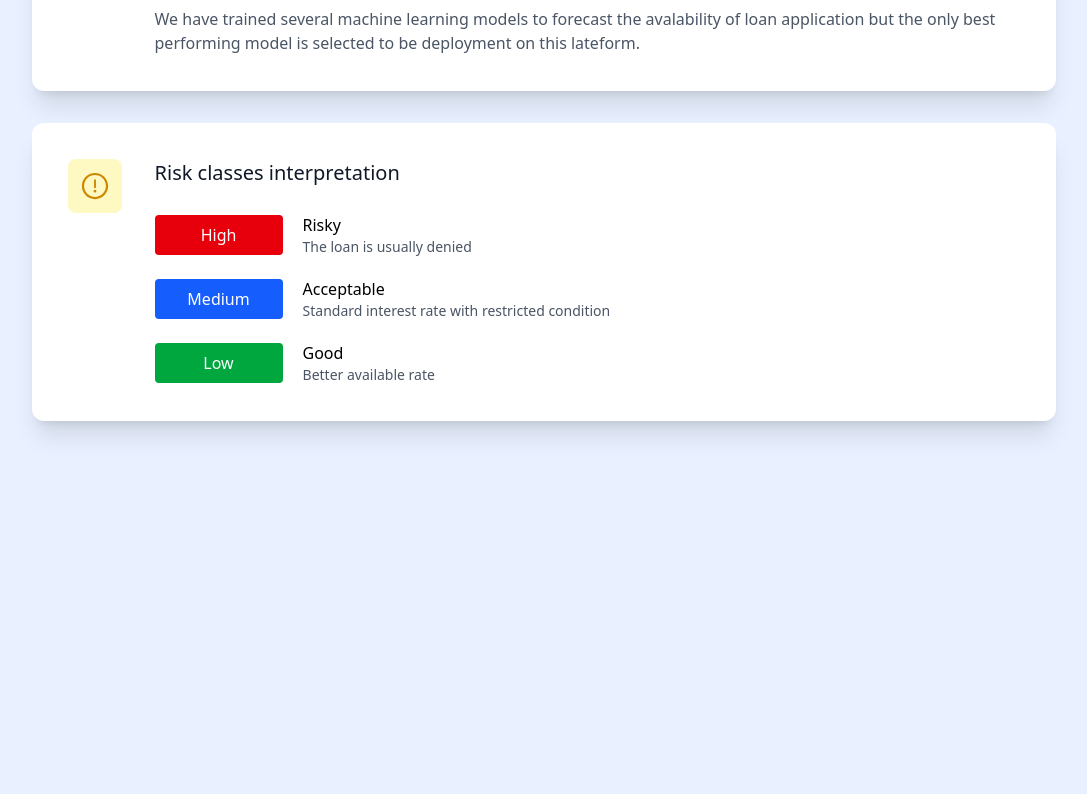
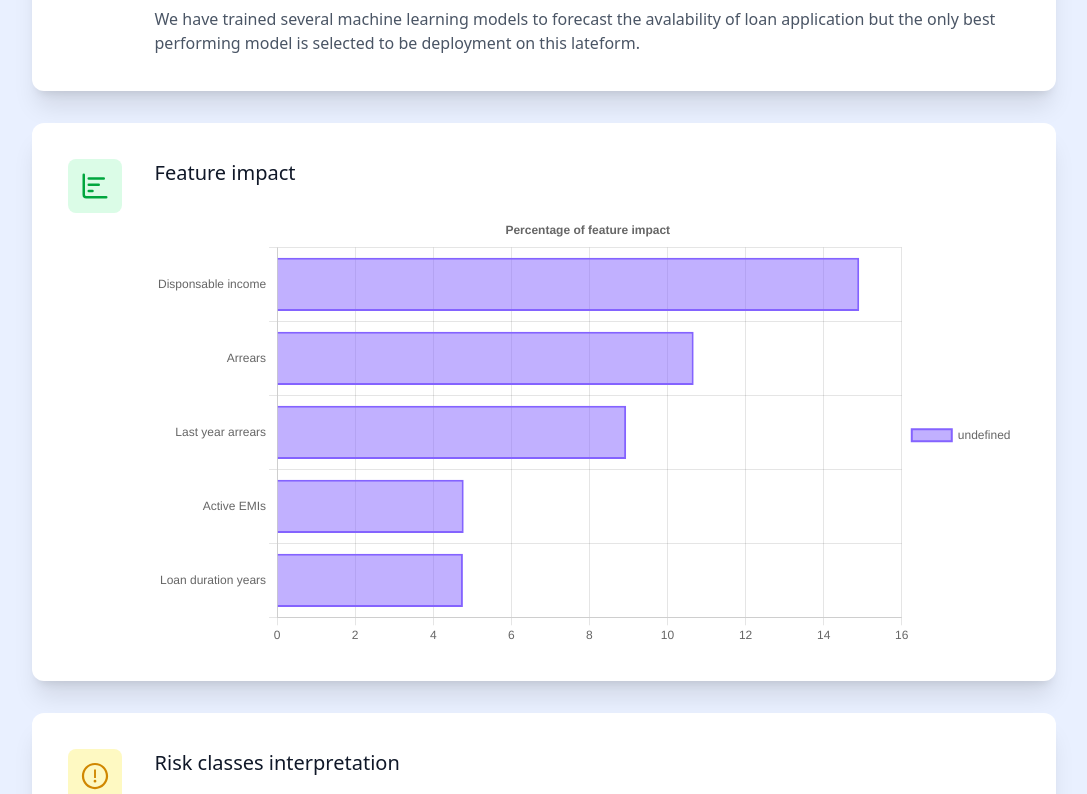
Before and after one commit to Nick-Kevin/credit-scoring-prediction-frontend, a React (Vite) app: page /about in a window 1280 px wide. Shown: the part 520-1314 px from the top of the page, without its empty margins (96-1183 px from the left). Before the commit the page ends 1005 px from the top, so only its background shows below. Built offline with nearby package versions, Linux system fonts and the light colour scheme.

Commit message:
update-3 : about page - feature impact

```diff
--- /dev/null
+++ b/src/components/FeatureChart.tsx
@@ -0,0 +1,58 @@
+import {
+  Chart as ChartJS,
+  CategoryScale,
+  LinearScale,
+  BarElement,
+  Title,
+  Tooltip,
+  Legend,
+} from 'chart.js';
+import { Bar } from 'react-chartjs-2';
+
+ChartJS.register(
+  CategoryScale,
+  LinearScale,
+  BarElement,
+  Title,
+  Tooltip,
+  Legend
+);
+
+export const options = {
+  indexAxis: 'y' as const,
+  elements: {
+    bar: {
+      borderWidth: 2,
+    },
+  },
+  responsive: true,
+  plugins: {
+    legend: {
+      position: 'right' as const,
+    },
+    title: {
+      display: true,
+      text: 'Percentage of feature impact',
+    },
+  },
+};
+
+const labels = ['Disponsable income', 'Arrears', 'Last year arrears', 'Active EMIs', 'Loan duration years']
+const values = [14.91, 10.67, 8.94, 4.78, 4.76]
+
+export const data = {
+  labels,
+  datasets: [
+    {
+        data: values.map(value => value),
+        borderColor: 'rgb(132, 99, 255)',
+        backgroundColor: 'rgba(132, 99, 255, 0.5)'
+    }
+  ],
+};
+
+const FeatureChart = () => {
+    return <Bar options={options} data={data} />;
+}
+
+export default FeatureChart;
--- a/src/index.css
+++ b/src/index.css
@@ -49,6 +49,10 @@ body {
   @apply flex items-center gap-1.5 px-4 py-1.5 xl:py-2 rounded-lg;
 }
 
+.explanation-card {
+  @apply grid grid-cols-11 md:max-lg:gap-x-12 relative z-0 p-6 xl:p-9 shadow-xl bg-white dark:bg-gray-900 text-start rounded-xl mb-8;
+}
+
 @keyframes spin-close {
   to {
     transform: rotate(90deg);
--- a/src/pages/Explanation.tsx
+++ b/src/pages/Explanation.tsx
@@ -1,7 +1,9 @@
 import React from "react";
 import { LuBrain } from "react-icons/lu";
 import { LuTarget } from "react-icons/lu";
+import { LuChartBarDecreasing } from "react-icons/lu";
 import { AiOutlineExclamationCircle } from "react-icons/ai";
+import FeatureChart from "../components/FeatureChart";
 
 const Explanation: React.FC = () => {
     interface riskLevelItem {
@@ -34,7 +36,7 @@ const Explanation: React.FC = () => {
             content: "Better available rate",
             color: "bg-green-600"
         }
-    ]
+    ];
 
     return (
         <>
@@ -46,7 +48,7 @@ const Explanation: React.FC = () => {
                 </p>
             </section>
             <section className="mt-14 max-w-5xl mx-auto">
-                <div className="grid grid-cols-11 md:max-lg:gap-x-12 relative z-0 p-6 xl:p-9 shadow-xl bg-white dark:bg-gray-900 text-start rounded-xl group mb-8">
+                <div className="explanation-card">
                     <div className="w-min p-2 xl:p-3 rounded-lg bg-blue-100 col-start-1 col-end-2">
                         <LuTarget className="text-blue-600 text-xl md:text-3xl" />
                     </div>
@@ -59,7 +61,18 @@ const Explanation: React.FC = () => {
                         performing model is selected to be deployment on this lateform.</span>
                     </p>
                 </div>
-                <div className="grid grid-cols-11 md:max-lg:gap-x-12 relative z-0 p-6 xl:p-9 shadow-xl bg-white dark:bg-gray-900 text-start rounded-xl group mb-8">
+                <div className="explanation-card">
+                    <div className="w-min p-2 xl:p-3 rounded-lg bg-green-100 col-start-1 col-end-2">
+                        <LuChartBarDecreasing className="text-green-600 text-xl md:text-3xl" />
+                    </div>
+                    <h2 className="text-gray-900 dark:text-white xl:text-xl col-start-3 md:col-start-2 col-end-12">
+                        Feature impact
+                    </h2>
+                    <div className="max-md:col-start-1 max-md:col-end-12 md:col-start-2 md:col-end-12 max-md:mt-5">
+                        <FeatureChart />
+                    </div>
+                </div>
+                <div className="explanation-card">
                     <div className="w-min p-2 xl:p-3 rounded-lg bg-yellow-100 col-start-1 col-end-2">
                         <AiOutlineExclamationCircle className="text-yellow-600 text-xl md:text-3xl" />
                     </div>
@@ -72,7 +85,7 @@ const Explanation: React.FC = () => {
                                         <p className="text-white text-center">{risk.level}</p>
                                     </div>
                                     <div className="max-md:col-start-3 max-md:col-end-8">
-                                        <p className="text-black dark:text-white">{risk.label}</p>
+                                        <p className="text-black dark:text-whitegi">{risk.label}</p>
                                         <p className="text-sm">{risk.content}</p>
                                     </div>
                                 </div>
```
